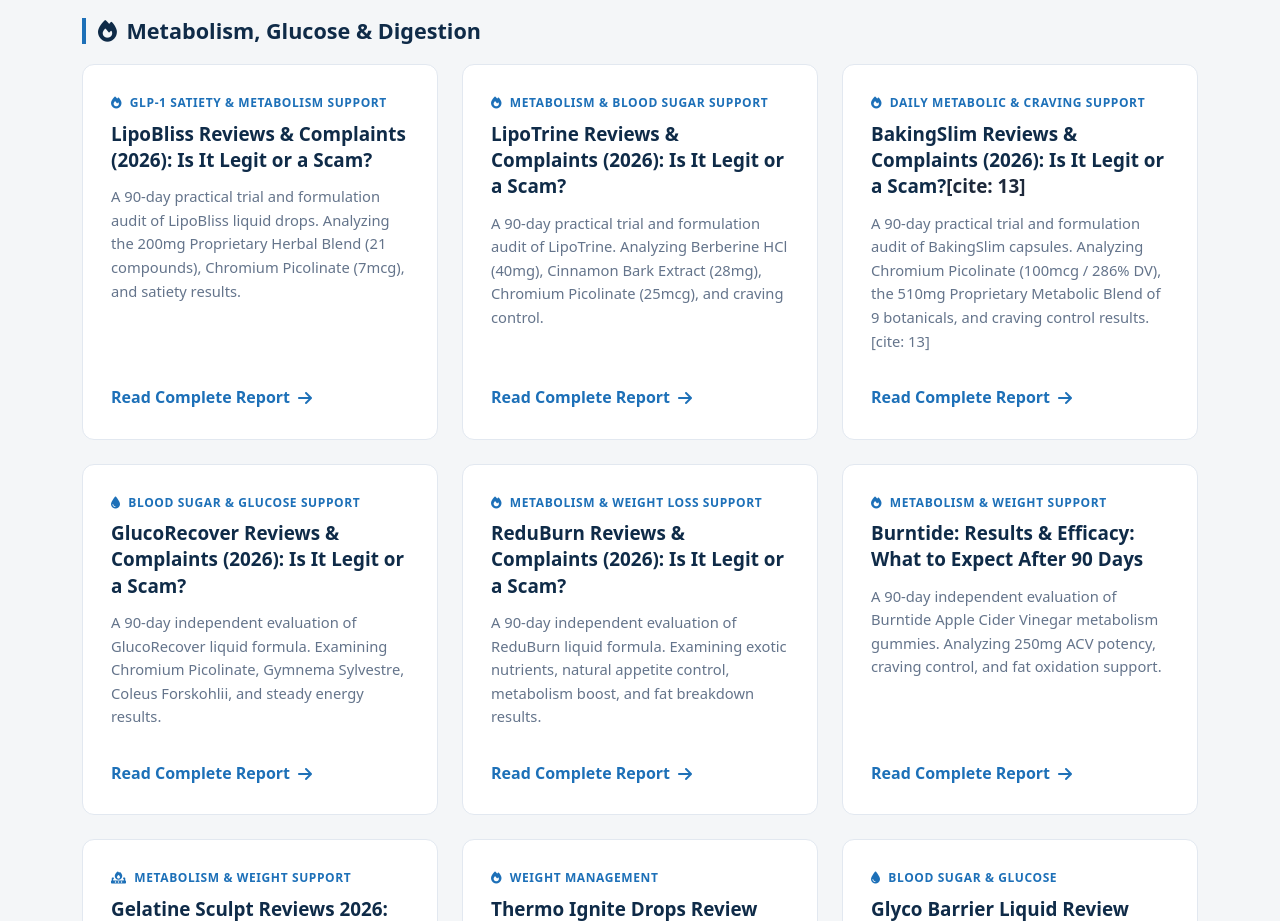
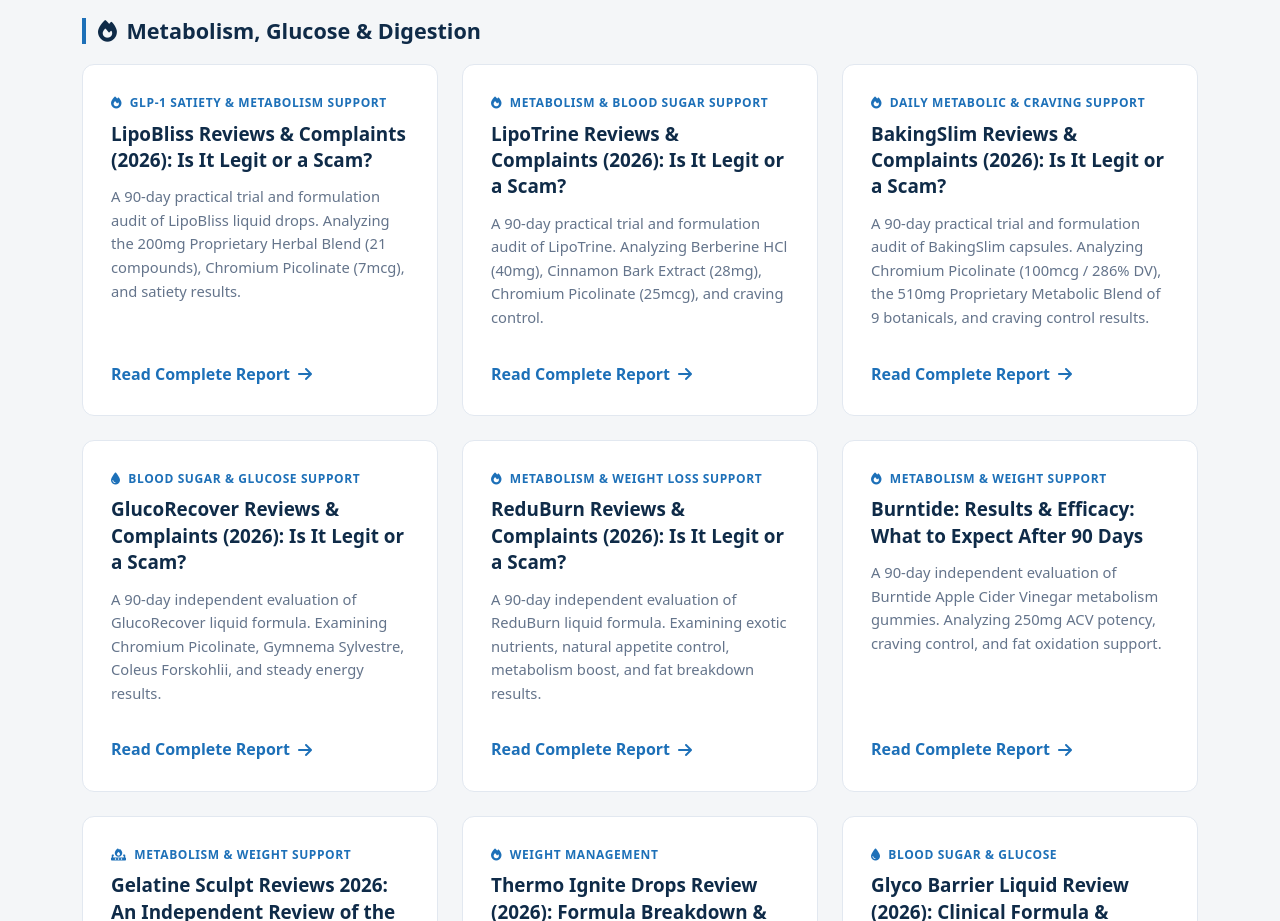
Before and after one commit to consumer-health-reports/consumer-health-reports.github.io, a plain HTML site: page index.html in a window 1280 px wide. Shown: the part 3400-4321 px from the top of the page. Drawn offline with nearby package versions, Linux system fonts and the light colour scheme.

Commit message:
Fix HTML structure and formatting issues

```diff
--- a/index.html
+++ b/index.html
@@ -793,8 +793,8 @@
           <article class="report-card">
             <div class="card-body">
               <div class="tag-category"><i class="fa-solid fa-fire me-1"></i> Daily Metabolic &amp; Craving Support</div>
-              <h3><a href="/bakingslim-review/">BakingSlim Reviews &amp; Complaints (2026): Is It Legit or a Scam?</a>[cite: 13]</h3>
-              <p>A 90-day practical trial and formulation audit of BakingSlim capsules. Analyzing Chromium Picolinate (100mcg / 286% DV), the 510mg Proprietary Metabolic Blend of 9 botanicals, and craving control results.[cite: 13]</p>
+              <h3><a href="/bakingslim-review/">BakingSlim Reviews &amp; Complaints (2026): Is It Legit or a Scam?</a></h3>
+              <p>A 90-day practical trial and formulation audit of BakingSlim capsules. Analyzing Chromium Picolinate (100mcg / 286% DV), the 510mg Proprietary Metabolic Blend of 9 botanicals, and craving control results.</p>
               <div class="mt-auto">
                 <a href="/bakingslim-review/" class="btn-read">Read Complete Report <i class="fa-solid fa-arrow-right"></i></a>
               </div>
```
